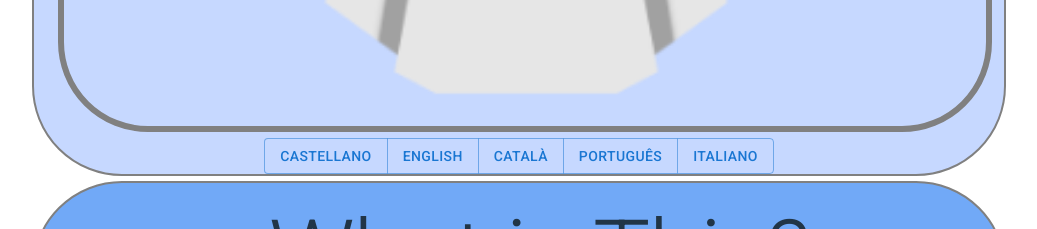
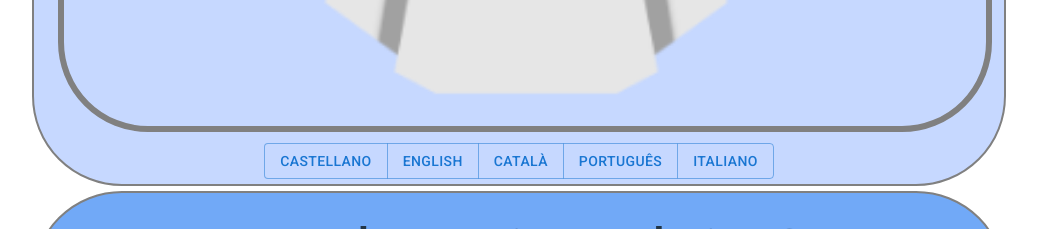
Before and after one commit to wildfireOfMine/MyOdinPath, a React (Vite) app: page / in a window 1280 px wide. Shown: the part 1040-1269 px from the top of the page, without its empty margins (121-1158 px from the left). Built offline with nearby package versions, Linux system fonts and the light colour scheme; no server answers.

Commit message:
Visual effects on the buttons

```diff
--- a/src/styles/index.css
+++ b/src/styles/index.css
@@ -22,6 +22,11 @@
   border: 2px solid grey;
   border-radius: 90px;
   color: black;
+}
+
+.containerIntro > div > button {
+  margin-top: 5px;
+  margin-bottom: 5px;
 }
 
 .containerIdea {
```
